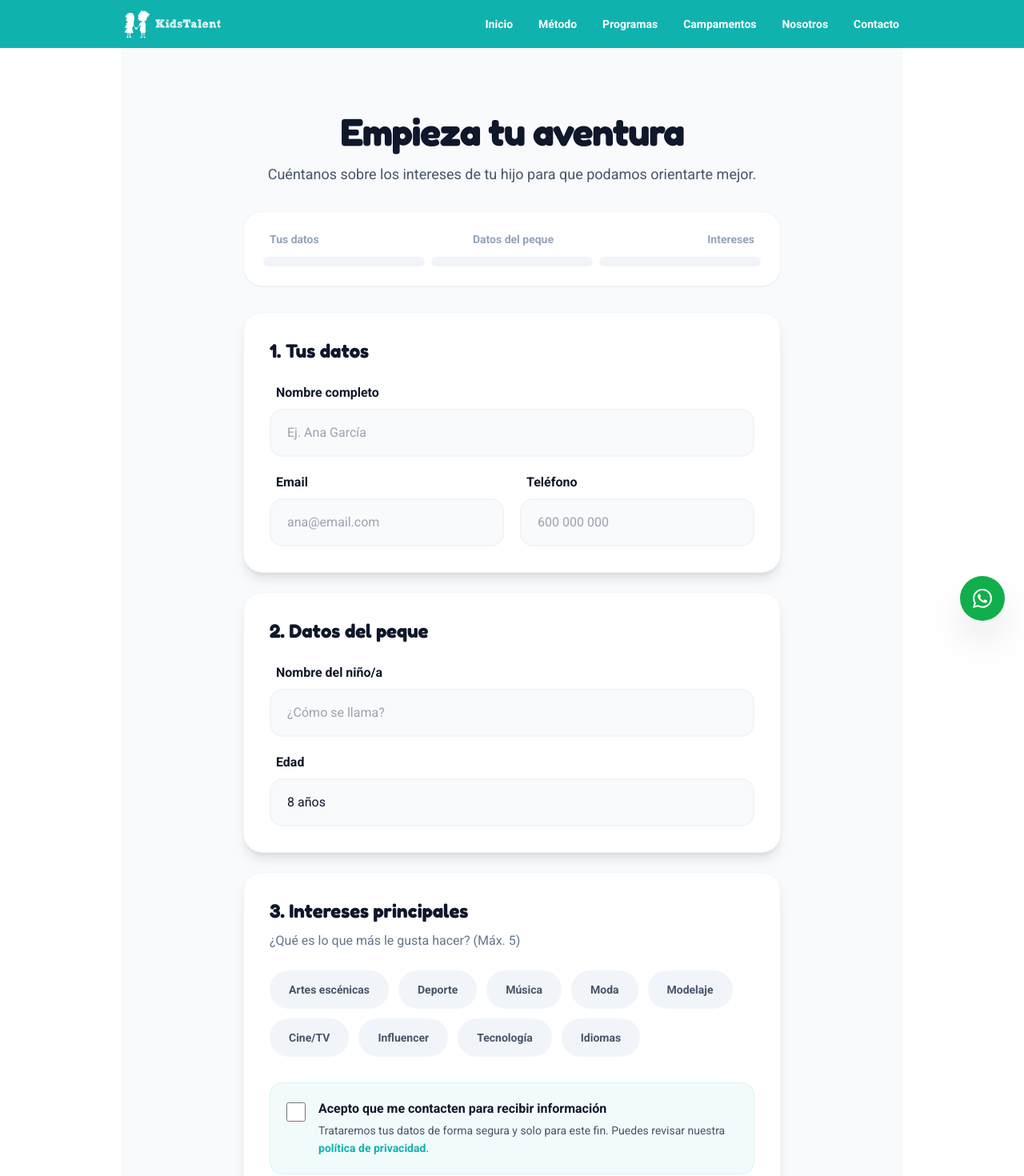
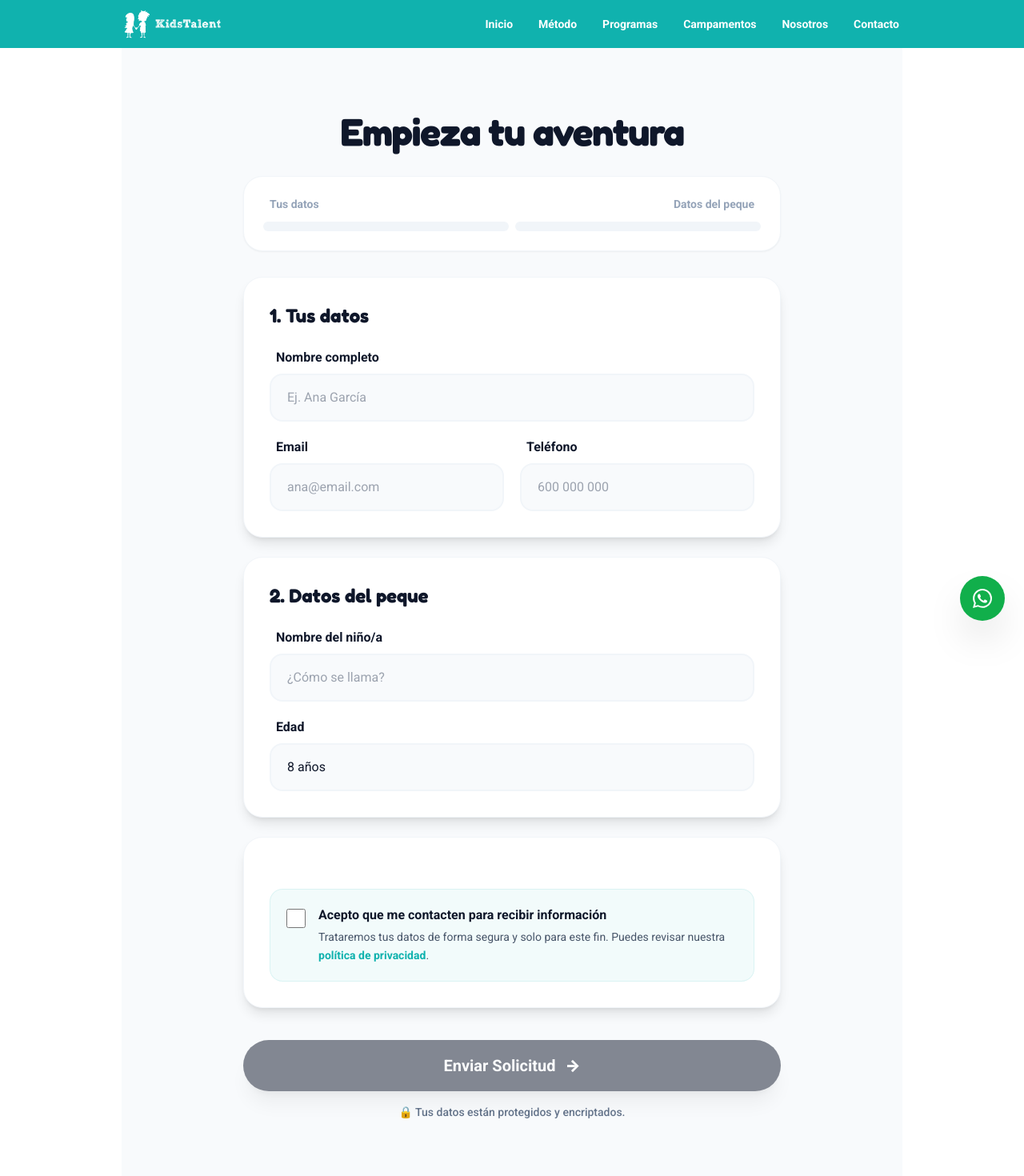
Before and after one commit to alumno405466-beep/webkids, a React (Vite) app: page /intake in a window 1280 px wide. Shown: the top 1470 px of the page at 80% size. Built offline with nearby package versions, Linux system fonts and the light colour scheme; a web font is replaced by a local one.

Commit message:
feat: add contact page, create intake page, and update project README documentation

```diff
--- a/src/pages/Contact.tsx
+++ b/src/pages/Contact.tsx
@@ -8,7 +8,7 @@ export function Contact() {
     <div className="w-full">
       {/* Hero */}
       <Section bgColor="slate">
-        <div className="text-center">
+        <div className="font-body text-center">
           <SectionTitle>¿Hablamos?</SectionTitle>
           <SectionSubtitle>Contacta con nosotros de la forma que prefieras</SectionSubtitle>
         </div>
@@ -27,8 +27,8 @@ export function Contact() {
             transition={{ duration: 0.4 }}
           >
             <div className="text-5xl mb-4">📞</div>
-            <h3 className="text-xl font-bold text-slate-900 mb-2">Llamar</h3>
-            <p className="text-2xl font-black text-brand">{CONTACT.phone}</p>
+            <h3 className="text-xl font-body font-bold text-slate-900 mb-2">Llamar</h3>
+            <p className="text-2xl font-body font-black text-brand">{CONTACT.phone}</p>
           </motion.a>
 
           {/* Email */}
@@ -41,8 +41,8 @@ export function Contact() {
             transition={{ duration: 0.4, delay: 0.1 }}
           >
             <div className="text-5xl mb-4">📧</div>
-            <h3 className="text-xl font-bold text-slate-900 mb-2">Email</h3>
-            <p className="text-sm font-bold text-brand break-all">{CONTACT.email}</p>
+            <h3 className="text-xl font-body font-bold text-slate-900 mb-2">Email</h3>
+            <p className="text-sm font-body font-bold text-brand break-all">{CONTACT.email}</p>
           </motion.a>
 
           {/* WhatsApp */}
@@ -59,8 +59,8 @@ export function Contact() {
             <svg className="h-3 w-3 fill-white" viewBox="0 0 50 50" aria-hidden="true">
                     <path d="M17.472 14.382c-.297-.149-1.758-.867-2.03-.967-.273-.099-.471-.148-.67.15-.197.297-.767.966-.94 1.164-.173.199-.347.223-.644.075-.297-.15-1.255-.463-2.39-1.475-.883-.788-1.48-1.761-1.653-2.059-.173-.297-.018-.458.13-.606.134-.133.298-.347.446-.52.149-.174.198-.298.298-.497.099-.198.05-.371-.025-.52-.075-.149-.669-1.612-.916-2.207-.242-.579-.487-.5-.669-.51-.173-.008-.371-.01-.57-.01-.198 0-.52.074-.792.372-.272.297-1.04 1.016-1.04 2.479 0 1.462 1.065 2.875 1.213 3.074.149.198 2.096 3.2 5.077 4.487.709.306 1.262.489 1.694.625.712.227 1.36.195 1.871.118.571-.085 1.758-.719 2.006-1.413.248-.694.248-1.289.173-1.413-.074-.124-.272-.198-.57-.347m-5.421 7.403h-.004a9.87 9.87 0 01-5.031-1.378l-.361-.214-3.741.982.998-3.648-.235-.374a9.86 9.86 0 01-1.51-5.26c.001-5.45 4.436-9.884 9.888-9.884 2.64 0 5.122 1.03 6.988 2.898a9.825 9.825 0 012.893 6.994c-.003 5.45-4.437 9.884-9.885 9.884m8.413-18.297A11.815 11.815 0 0012.05 0C5.495 0 .16 5.335.157 11.892c0 2.096.547 4.142 1.588 5.945L.057 24l6.305-1.654a11.882 11.882 0 005.683 1.448h.005c6.554 0 11.89-5.335 11.893-11.893a11.821 11.821 0 00-3.48-8.413z"/>
                   </svg>
-            <h3 className="text-xl font-bold mb-2">WhatsApp</h3>
-            <p className="text-sm font-bold">Chat directo</p>
+            <h3 className="text-xl font-body font-bold mb-2">WhatsApp</h3>
+            <p className="text-sm font-body font-bold">Chat directo</p>
           </motion.a>
         </div>
       </Section>
@@ -68,7 +68,7 @@ export function Contact() {
       {/* Ubicación */}
       <Section bgColor="slate">
         <div className="mb-8">
-          <SectionTitle>Dónde estamos</SectionTitle>
+          <SectionTitle className='font-body'>Dónde estamos</SectionTitle>
           <SectionSubtitle className="mt-2">{CONTACT.address}</SectionSubtitle>
         </div>
         <div className="mt-12 rounded-2xl overflow-hidden shadow-lg">
@@ -77,7 +77,7 @@ export function Contact() {
       </Section>
 
       {/* CTA Final */}
-      <Section bgColor="gradient" withPadding={false}>
+      <Section  withPadding={false}>
         <div className="rounded-2xl bg-white p-12 text-center">
           <motion.div
             initial={{ opacity: 0, y: 10 }}
@@ -85,7 +85,7 @@ export function Contact() {
             viewport={{ once: true }}
             transition={{ duration: 0.4 }}
           >
-            <h2 className="text-3xl font-black text-slate-900 mb-4">Estamos aquí para ti</h2>
+            <h2 className="text-3xl font-body font-black text-slate-900 mb-4">Estamos aquí para ti</h2>
             <p className="mb-8 text-slate-600 text-lg">Respuesta rápida en todos nuestros canales</p>
             <a
               href={whatsappLink('Hola, me gustaría información sobre Kids Talent.')}
--- a/src/pages/Intake.tsx
+++ b/src/pages/Intake.tsx
@@ -17,7 +17,6 @@ const baseSchema = z.object({
   kidName: z.string().min(2, 'Nombre del peque'),
   kidAge: z.number().int().min(0).max(18),
   camp: z.string().optional(),
-  interests: z.array(z.string()).min(1, 'Selecciona al menos 1 interés').max(5),
   consent: z.boolean().refine((v) => v, 'Necesitamos tu consentimiento'),
 })
 
@@ -27,13 +26,10 @@ const campSchema = baseSchema.extend({
 
 type FormValues = z.infer<typeof baseSchema>
 
-const interestOptions = [
-  'Artes escénicas', 'Deporte', 'Música', 'Moda',
-  'Modelaje', 'Cine/TV', 'Influencer', 'Tecnología', 'Idiomas'
-]
+
 
 const AGE_OPTIONS = Array.from({ length: 19 }, (_, i) => i)
-const STEPS = ['Tus datos', 'Datos del peque', 'Intereses']
+const STEPS = ['Tus datos', 'Datos del peque']
 
 type IntakeFormType = 'general' | 'campamentos'
 
@@ -65,7 +61,6 @@ export function Intake({ formType = 'general' }: { formType?: IntakeFormType })
       kidName: leadQuery.data?.kidName ?? '',
       kidAge: leadQuery.data?.kidAge ?? 8,
       camp: leadQuery.data?.camp ?? (isCampamentos && urlCamp ? urlCamp.slug : ''),
-      interests: leadQuery.data?.interests ?? [],
       consent: leadQuery.data?.consent ?? false,
     }),
     [leadQuery.data, isCampamentos, urlCamp],
@@ -73,7 +68,7 @@ export function Intake({ formType = 'general' }: { formType?: IntakeFormType })
 
   const form = useForm<FormValues>({
     resolver: zodResolver(isCampamentos ? campSchema : baseSchema),
-    defaultValues: { guardianName: '', email: '', phone: '', kidName: '', kidAge: 8, camp: '', interests: [], consent: false },
+    defaultValues: { guardianName: '', email: '', phone: '', kidName: '', kidAge: 8, camp: '', consent: false },
     mode: 'onChange',
   })
 
@@ -90,7 +85,6 @@ export function Intake({ formType = 'general' }: { formType?: IntakeFormType })
     },
   })
 
-  const interests = form.watch('interests')
 
   const containerVariants = {
     hidden: { opacity: 0 },
@@ -106,9 +100,9 @@ export function Intake({ formType = 'general' }: { formType?: IntakeFormType })
   const progress = useMemo(() => {
     const s1 = form.watch('guardianName') && form.watch('email') && form.watch('phone')
     const s2 = form.watch('kidName') && form.watch('kidAge') !== undefined && (!isCampamentos || form.watch('camp'))
-    const s3 = interests.length > 0 && form.watch('consent')
+    const s3 = form.watch('consent')
     return [!!s1, !!s2, !!s3]
-  }, [form, interests, isCampamentos])
+  }, [form, isCampamentos])
 
   return (
     <Section bgColor="slate" className="min-h-screen py-12">
@@ -123,11 +117,7 @@ export function Intake({ formType = 'general' }: { formType?: IntakeFormType })
           <h1 className="text-4xl font-black tracking-tight text-slate-900 sm:text-5xl">
             {isCampamentos ? 'Reserva tu campamento' : 'Empieza tu aventura'}
           </h1>
-          <p className="mt-4 text-lg text-slate-600">
-            {isCampamentos
-              ? 'Rellena este formulario para solicitar tu plaza de forma rápida y segura.'
-              : 'Cuéntanos sobre los intereses de tu hijo para que podamos orientarte mejor.'}
-          </p>
+
 
           <div className="mt-8 rounded-3xl bg-white p-6 shadow-sm border border-slate-100">
             <div className="mb-3 flex justify-between px-2">
@@ -246,43 +236,7 @@ export function Intake({ formType = 'general' }: { formType?: IntakeFormType })
 
           {/* Section 3: Interests & Consent */}
           <motion.section variants={itemVariants} className="rounded-3xl border border-slate-100 bg-white p-8 shadow-lg">
-            <h2 className="mb-2 text-2xl font-black text-slate-900">3. Intereses principales</h2>
-            <p className="mb-6 text-slate-500">¿Qué es lo que más le gusta hacer? (Máx. 5)</p>
 
-            <div role="group" aria-labelledby="interests-heading">
-              {form.formState.errors.interests?.message && (
-                <p role="alert" className="mb-4 rounded-xl bg-rose-50 p-3 text-sm font-bold text-rose-600">
-                  {String(form.formState.errors.interests.message)}
-                </p>
-              )}
-              <div className="flex flex-wrap gap-3">
-                {interestOptions.map((opt) => {
-                  const selected = interests.includes(opt)
-                  const disabled = !selected && interests.length >= 5
-                  return (
-                    <button
-                      type="button"
-                      key={opt}
-                      disabled={disabled}
-                      onClick={() => {
-                        const next = selected
-                          ? interests.filter((x) => x !== opt)
-                          : [...interests, opt]
-                        form.setValue('interests', next, { shouldValidate: true })
-                      }}
-                      className={`flex min-h-[48px] items-center gap-2 rounded-full px-6 py-2 text-sm font-bold transition-all active:scale-95 disabled:opacity-50 disabled:cursor-not-allowed ${
-                        selected
-                          ? 'bg-brand text-white shadow-md'
-                          : 'bg-slate-100 text-slate-600 hover:bg-slate-200'
-                      }`}
-                    >
-                      {selected && <span>✓</span>}
-                      {opt}
-                    </button>
-                  )
-                })}
-              </div>
-            </div>
 
             <label className="mt-8 flex cursor-pointer items-start gap-4 rounded-2xl bg-brand/5 border border-brand/10 p-5 transition-colors hover:bg-brand/10">
               <input
```
Also changed, not shown: 1 other file (tests, documents, lock files or other folders).
